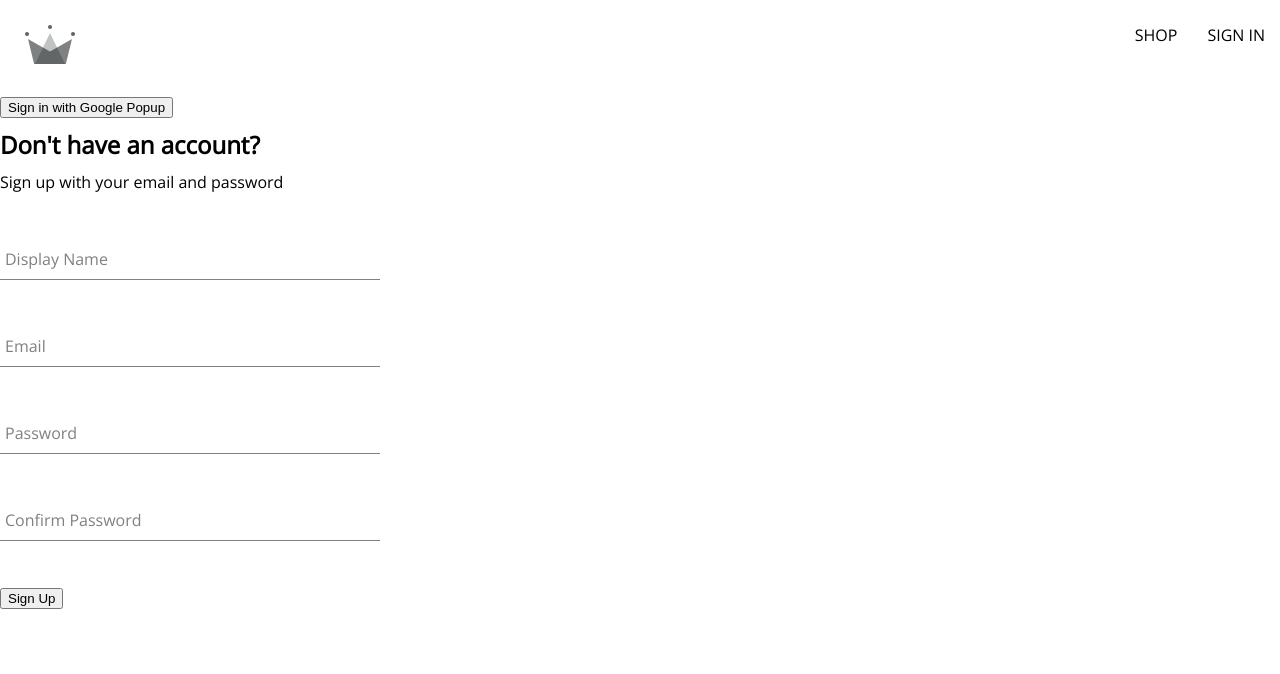
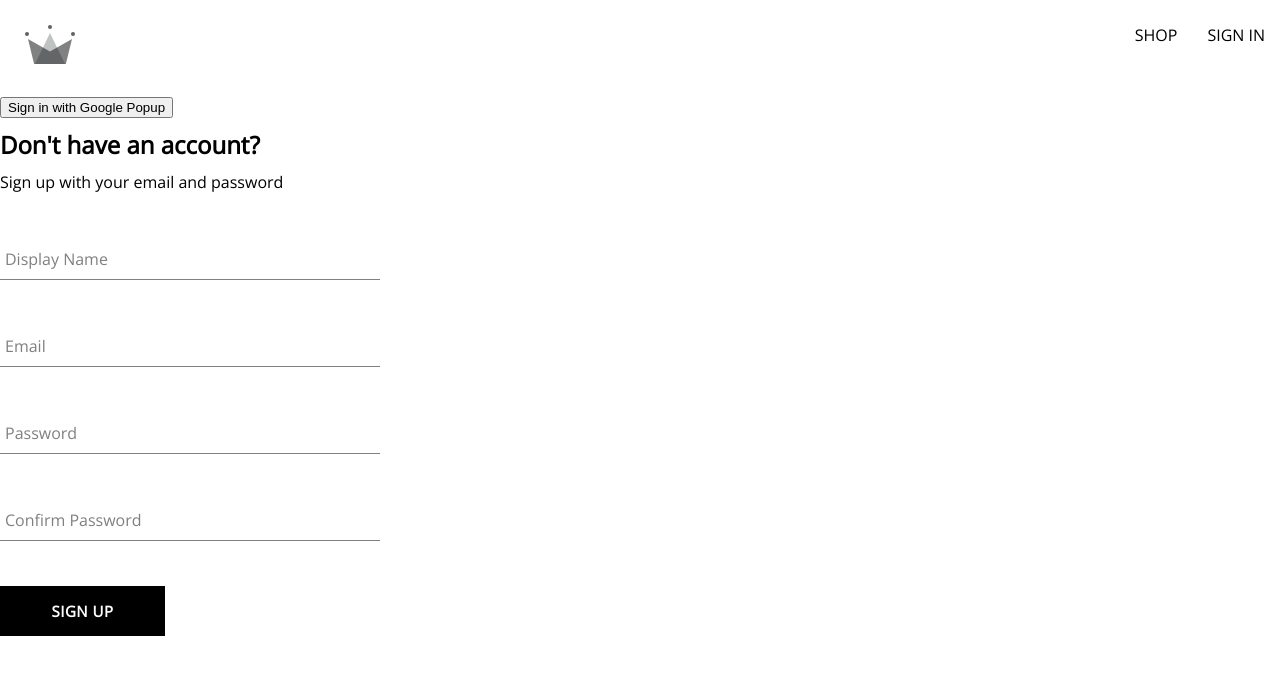
Before and after one commit to kLaz3r/capstone-project, a React (Create React App) app: page /sign-in in a window 1280 px wide. Shown: the top 674 px of the page. Built offline with nearby package versions, Linux system fonts and the light colour scheme.

Commit message:
created signup, form input and button component

```diff
--- a/src/components/Button/Button.js
+++ b/src/components/Button/Button.js
@@ -1,18 +1,20 @@
-import React from 'react'
-
+import React from 'react';
+import './Button.scss';
 
 const BUTTON_TYPE_CLASSES = {
-    google: "google-sign-in",
-    inverted: "inverted",
-}
+  google: 'google-sign-in',
+  inverted: 'inverted',
+};
 
+const Button = ({ children, buttonType, ...otherProps }) => {
+  return (
+    <button
+      className={`button-container ${BUTTON_TYPE_CLASSES[buttonType]}`}
+      {...otherProps}
+    >
+      {children}
+    </button>
+  );
+};
 
-const Button = ({children, buttonType}) => {
-  return (
-    <button className='button-container'>
-        {children}
-    </button>
-  )
-}
-
-export default Button
+export default Button;
--- /dev/null
+++ b/src/components/Button/Button.scss
@@ -0,0 +1,46 @@
+.button-container {
+  min-width: 165px;
+  width: auto;
+  height: 50px;
+  letter-spacing: 0.5px;
+  line-height: 50px;
+  padding: 0 35px 0 35px;
+  font-size: 15px;
+  background-color: black;
+  color: white;
+  text-transform: uppercase;
+  font-family: 'Open Sans';
+  font-weight: bolder;
+  border: none;
+  cursor: pointer;
+  display: flex;
+  justify-content: center;
+
+  &:hover {
+    background-color: white;
+    color: black;
+    border: 1px solid black;
+  }
+
+  &.google-sign-in {
+    background-color: #4285f4;
+    color: white;
+
+    &:hover {
+      background-color: #357ae8;
+      border: none;
+    }
+  }
+
+  &.inverted {
+    background-color: white;
+    color: black;
+    border: 1px solid black;
+
+    &:hover {
+      background-color: black;
+      color: white;
+      border: none;
+    }
+  }
+}
--- a/src/components/SignUpForm/SignUpForm.js
+++ b/src/components/SignUpForm/SignUpForm.js
@@ -2,6 +2,7 @@ import React from 'react';
 import './SignUpForm.scss';
 
 import FormInput from '../FormInput/FormInput';
+import Button from '../Button/Button';
 import { useState } from 'react';
 
 import {
@@ -89,7 +90,7 @@ const SignUpForm = () => {
           name='confirmPassword'
           value={confirmPassword}
         />
-        <button type='submit'>Sign Up</button>
+        <Button type='submit'>Sign Up</Button>
       </form>
     </div>
   );
```
